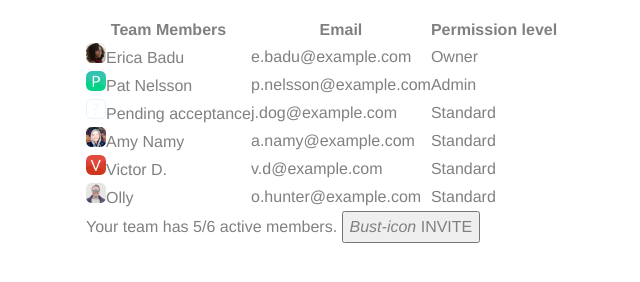
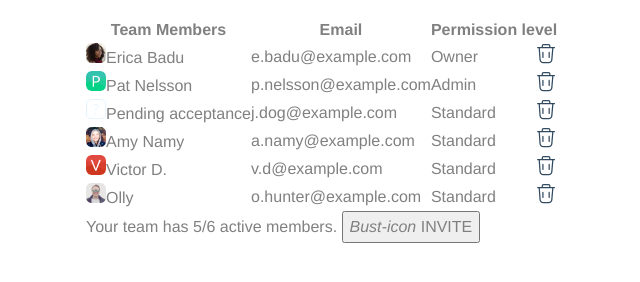
Before and after one commit to Timdavidcole/zapper-front-end-tim-cole, a plain HTML site: page index.html in a window 1280 px wide. Shown: the part 88-370 px from the top of the page, without its empty margins (41-681 px from the left). Drawn offline with Linux system fonts and the light colour scheme.

Commit message:
added useless delete button

```diff
--- a/css/table-styles.css
+++ b/css/table-styles.css
@@ -8,3 +8,26 @@
     background-repeat: no-repeat;
     background-size: cover;
 }
+
+.delete-button {
+    background-color: transparent;
+    float: right;
+    position: relative;
+    height: 20.5px;
+    width: 20.5px;
+    border: none;
+    outline: none;
+}
+
+.delete-button-icon {
+    background-color: transparent;
+    position: absolute;
+    top: 0px;
+    left: 0px;
+    display: inline-block;
+    height: 20px;
+    width: 20px;
+    background-position: center;
+    background-repeat: no-repeat;
+    background-size: contain;
+}
--- a/js/main.js
+++ b/js/main.js
@@ -35,6 +35,7 @@ function genTableBody(table, tableBody) {
           text = document.createTextNode(member[key]);
           cell.appendChild(text);
           cell.setAttribute("id", `memberPerms${index}`);
+          addDeleteButton(cell)
         default:
           break;
       }
@@ -46,14 +47,23 @@ function addProfilePic(member, cell) {
   const profilePic = document.createElement("i");
   profilePic.setAttribute(
     "style",
-    `background-image: url('./img/${isAcceptedProfilePic(
-      member
-    )}')`
+    `background-image: url('./img/${isAcceptedProfilePic(member)}')`
   );
-  profilePic.setAttribute(
-    "class",'profile-pic'
+  profilePic.setAttribute("class", "profile-pic");
+  cell.insertBefore(profilePic, cell.childNodes[0]);
+}
+
+function addDeleteButton(cell) {
+  const deleteButton = document.createElement("button");
+  deleteButton.setAttribute("class", "delete-button");
+  const deleteButtonIcon = document.createElement("i");
+  deleteButtonIcon.setAttribute(
+    "style",
+    `background-image: url('./img/bin.png')`
   );
-  cell.insertBefore(profilePic, cell.childNodes[0]);
+  deleteButtonIcon.setAttribute("class", "delete-button-icon");
+  deleteButton.appendChild(deleteButtonIcon)
+  cell.appendChild(deleteButton);
 }
 
 let membersTable = document.getElementById("members-table-main");
```
Also changed, not shown: img/bin.png (added), img/invite.png (added).
